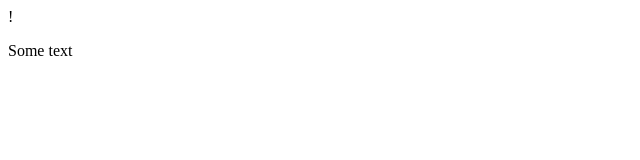
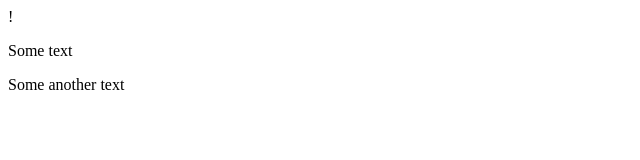
Before and after one commit to gotikes/site, a plain HTML site: page index.html in a window 1280 px wide. Shown: the whole page, without its empty margins (0-640 px from the left). Drawn offline with Linux system fonts and the light colour scheme.

Commit message:
third commit

```diff
--- a/index.html
+++ b/index.html
@@ -6,5 +6,6 @@
 </head>
 <body>
 <p>Some text</p>
+<p>Some another text</p>
 </body>
 </html>
```
